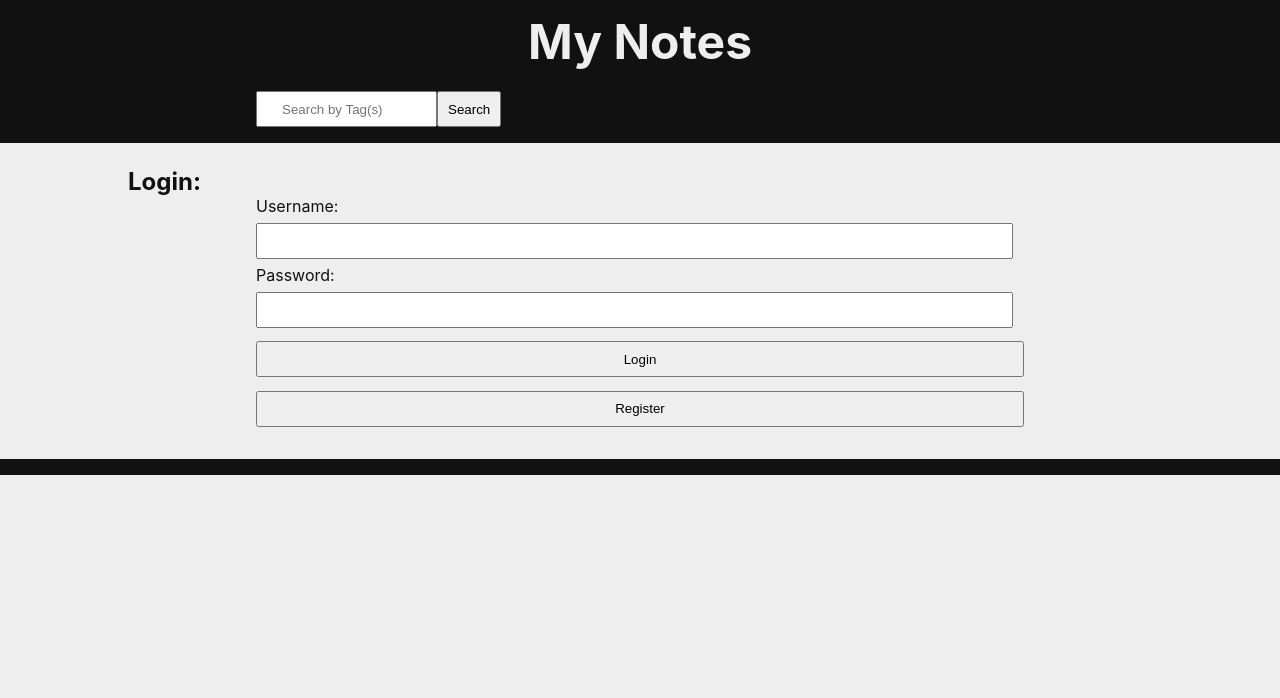
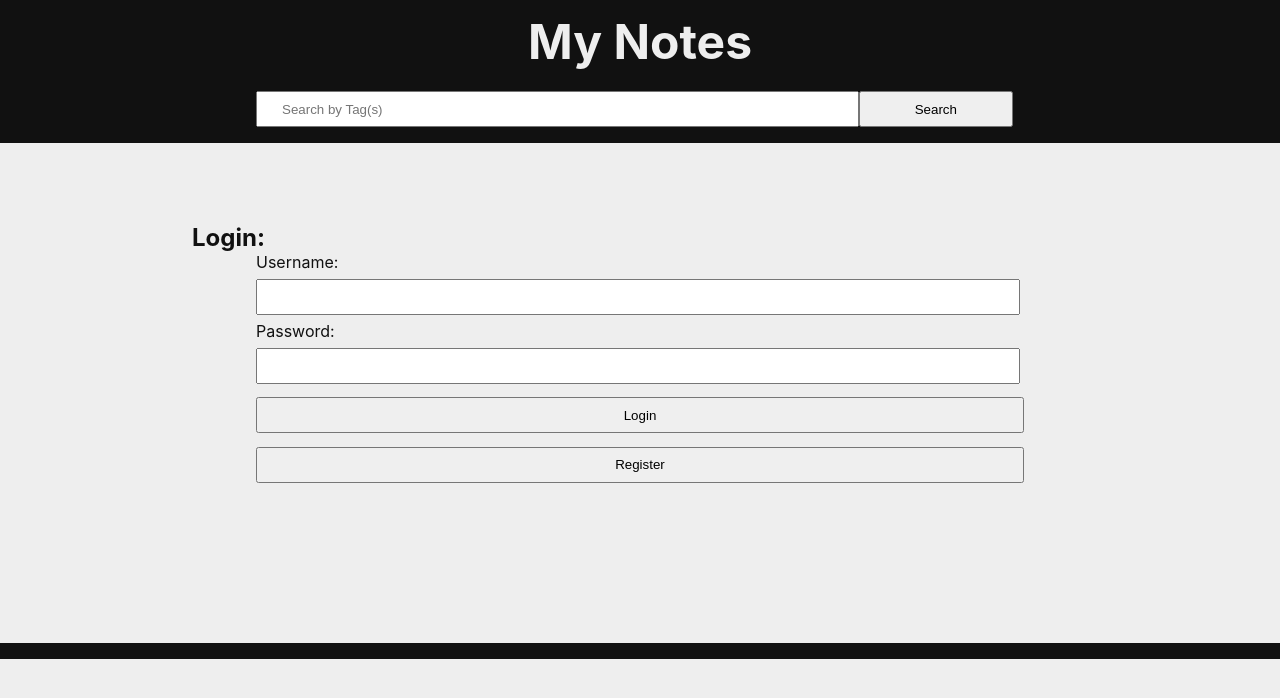
Before and after one commit to kylbutlr/notes-app-react, a React (Create React App) app: page / in a window 1280 px wide. Shown: the top 698 px of the page. Built offline with nearby package versions, Linux system fonts and the light colour scheme.

Commit message:
FE design WIP

```diff
--- a/src/App.css
+++ b/src/App.css
@@ -77,11 +77,13 @@ input[type=submit]:disabled {
 
 .search input[type=submit] {
  height: 4.5vh;
+ width: 30%;
  padding: 0 0.677775em;
 }
 
 .search label input {
   height: 4vh;
+  width: 67%;
   text-indent: 1.5rem;
 }
 
@@ -112,6 +114,7 @@ input[type=submit]:disabled {
 .login form input[type=submit],
 .register form input[type=submit] {
   height: 4.5vh;
+  width: 100%;
 }
 
 .login button,
@@ -125,7 +128,7 @@ input[type=submit]:disabled {
 .login form input[type=password],
 .register form input[type=text],
 .register form input[type=password] {
-  width: 98%;
+  width: 99%;
 }
 
 .create-note,
@@ -158,7 +161,7 @@ input[type=submit]:disabled {
 .create-tag form input[type=text],
 .edit-note form input[type=text],
 .edit-tag form input[type=text] {
-  width: 98%;
+  width: 99%;
 }
 
 .create-note form input[type=submit],
@@ -266,6 +269,10 @@ li:hover .delete-button {
 
 @media only screen and (min-width: 768px) {
 
+  .body {
+    padding: 5vw 0 10vw;
+  }
+
   .title {
     padding: 0.75em;
   }
@@ -274,9 +281,21 @@ li:hover .delete-button {
     font-size: 3rem;
   }
 
+  h2 {
+    text-indent: 5vw;
+  }
+
   ol {
     display: flex;
     flex-flow: row wrap;
+  }
+
+  .search input[type=submit] {
+    width: 20%;
+  }
+
+  .search label input {
+    width: 78%;
   }
 
 }
```
